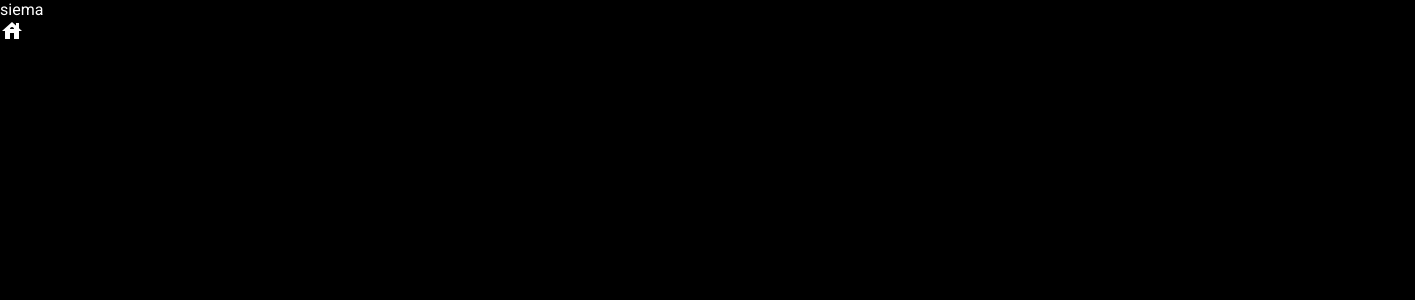
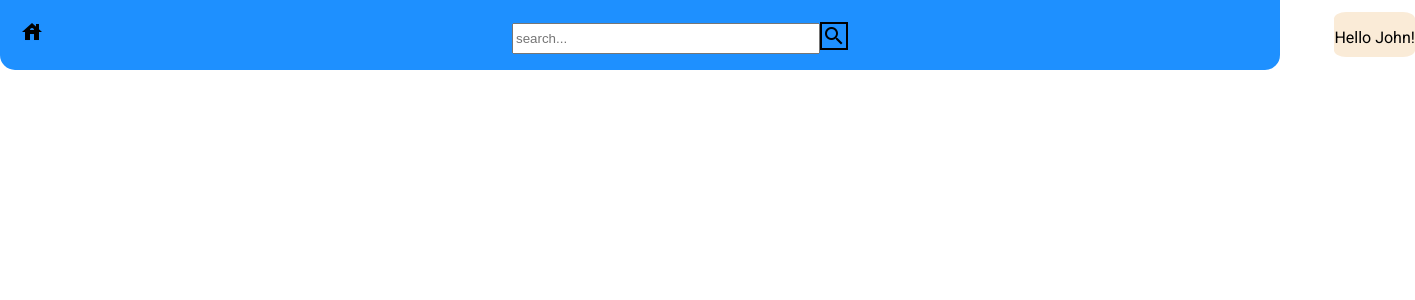
Before and after one commit to Blancior/AnTech, an Angular app: page / in a window 1280 px wide. Shown: the top 300 px of the page, 1415 px wide, since content can reach past the window. Built offline with nearby package versions, Linux system fonts and the light colour scheme.

Commit message:
First concept of navigation bar

```diff
--- a/src/app/app.component.html
+++ b/src/app/app.component.html
@@ -1,6 +1,15 @@
-siema
 <div class="navbar">
-  <mat-icon aria-hidden="false" aria-label="Example home icon">house</mat-icon>
+  <div class="navbar-sectionLeft">
+    <mat-icon aria-hidden="false" aria-label="Example home icon">house</mat-icon>
+  </div>
+  <div class="searchBar">
+    <input class="searchInput" type="text" placeholder="search..." style="min-height: 25px; min-width: 100px;">
+    <mat-icon class="searchB">search</mat-icon>
+  </div>
+  <div class="userInfo">
+    <p>Hello John!</p>
+  </div>
+
 
 </div>
 <div class="container"></div>
--- a/src/app/app.component.scss
+++ b/src/app/app.component.scss
@@ -0,0 +1,34 @@
+.navbar {
+  display: flex;
+  background-color: dodgerblue;
+  min-height: 70px;
+  border-radius: 0 0 15px 15px;
+}
+.searchB {
+  border: black 2px solid;
+  position: relative;
+  top:7px;
+
+}
+.navbar-sectionLeft {
+  justify-content: flex-start;
+  padding: 20px;
+}
+.searchBar {
+  max-height: 50px;
+  position: relative;
+  top: 15px;
+  padding: 0 0 0 35%;
+
+}
+.searchInput {
+  width: 300px;
+}
+.userInfo {
+  background-color: antiquewhite;
+  position: relative;
+  left: 38%;
+  top: 12px;
+  border-radius: 15%;
+  max-height: 45px;
+}
--- a/src/styles.scss
+++ b/src/styles.scss
@@ -1,6 +1,5 @@
 body {
-  background: black;
-  color:white;
+
 }
 
 html, body { height: 100%; }
```
